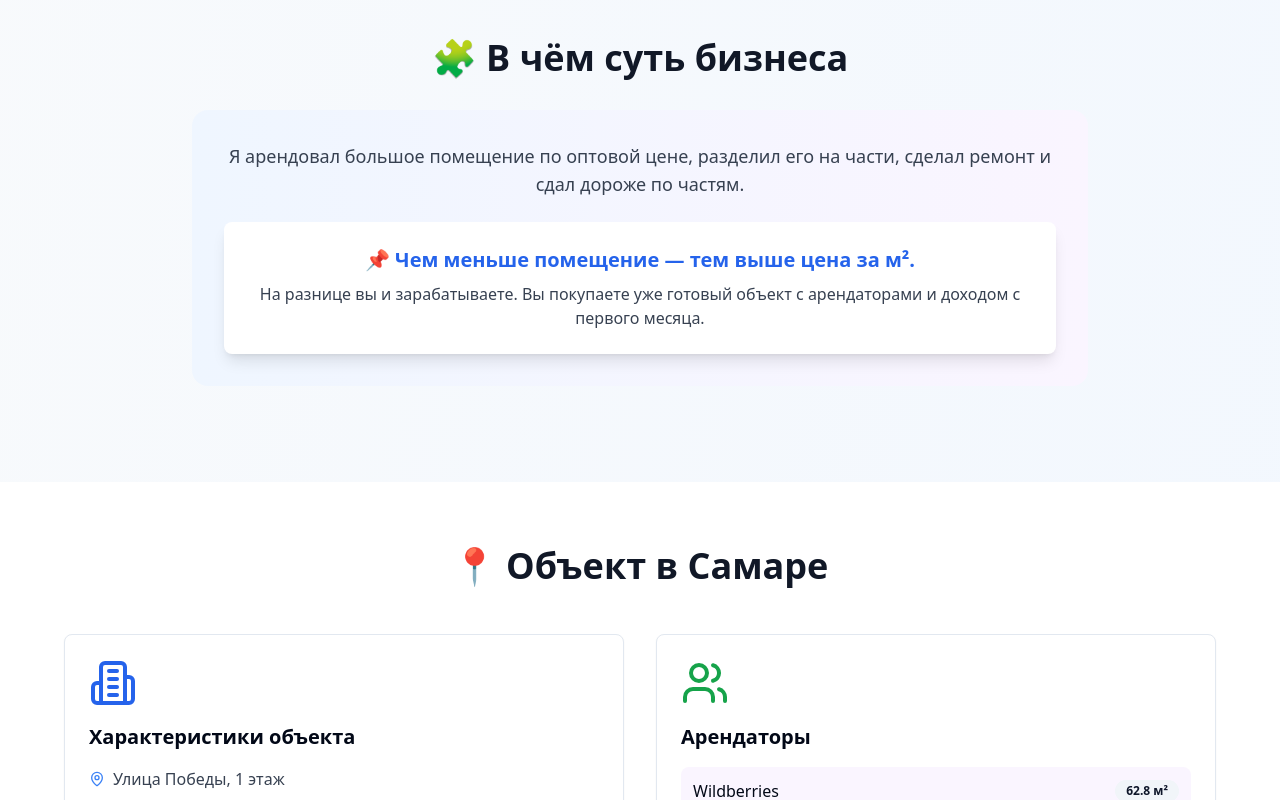
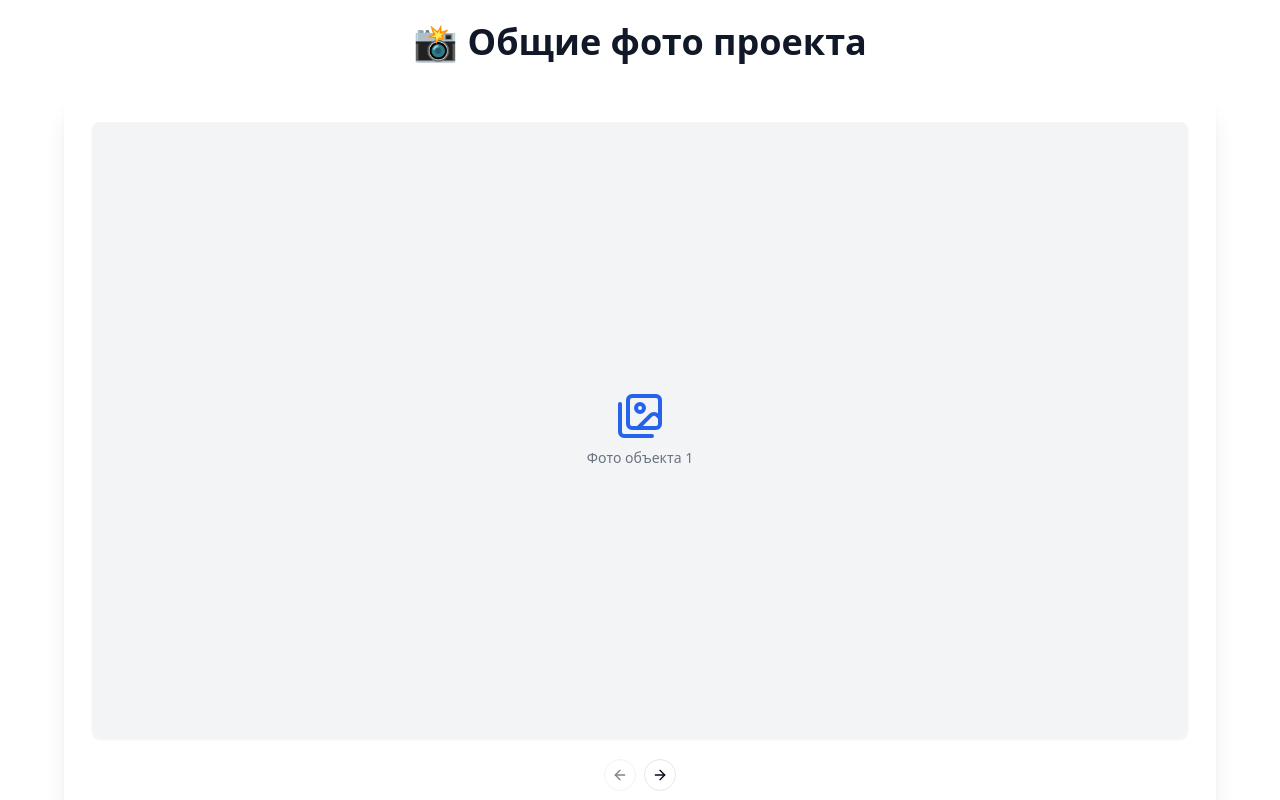
Before and after one commit to DmCh19/rent-ready-business-now, a React (Vite) app: page / in a window 1280 px wide. Shown: the part 680-1480 px from the top of the page. Built offline with nearby package versions, Linux system fonts and the light colour scheme.

Commit message:
Add photo for general business
Add a method to include a general photo in the business overview.

```diff
--- a/src/pages/Index.tsx
+++ b/src/pages/Index.tsx
@@ -1,12 +1,15 @@
+
 import { Card, CardContent } from "@/components/ui/card";
 import { Button } from "@/components/ui/button";
 import { Input } from "@/components/ui/input";
 import { Textarea } from "@/components/ui/textarea";
 import { Badge } from "@/components/ui/badge";
-import { Building2, TrendingUp, Clock, DollarSign, Shield, Users, Calculator, Phone, Mail, MapPin, Star, CheckCircle, FileCheck, ClipboardList, BookOpen, UserCheck } from "lucide-react";
+import { Building2, TrendingUp, Clock, DollarSign, Shield, Users, Calculator, Phone, Mail, MapPin, Star, CheckCircle, FileCheck, ClipboardList, BookOpen, UserCheck, Images } from "lucide-react";
 import { useState } from "react";
 import { useToast } from "@/hooks/use-toast";
 import { Dialog, DialogContent, DialogHeader, DialogTitle, DialogTrigger } from "@/components/ui/dialog";
+import { Carousel, CarouselContent, CarouselItem, CarouselNext, CarouselPrevious } from "@/components/ui/carousel";
+import { AspectRatio } from "@/components/ui/aspect-ratio";
 
 const Index = () => {
   const [formData, setFormData] = useState({
@@ -73,6 +76,45 @@ const Index = () => {
             <Button size="lg" className="bg-green-500 hover:bg-green-600 text-white px-8 py-4 text-lg">
               Узнать подробности
             </Button>
+          </div>
+        </div>
+      </section>
+
+      {/* Project Photos Carousel */}
+      <section className="py-12 bg-white">
+        <div className="container mx-auto px-4">
+          <div className="max-w-6xl mx-auto">
+            <h2 className="text-3xl md:text-4xl font-bold text-center mb-8 text-gray-900">
+              📸 Общие фото проекта
+            </h2>
+            <Card className="border-none shadow-xl overflow-hidden">
+              <CardContent className="p-6">
+                <Carousel className="w-full">
+                  <CarouselContent>
+                    {[1, 2, 3, 4].map((index) => (
+                      <CarouselItem key={index}>
+                        <div className="p-1">
+                          <Card className="border-none overflow-hidden">
+                            <CardContent className="p-0">
+                              <AspectRatio ratio={16/9} className="bg-gray-100 flex items-center justify-center">
+                                <div className="flex flex-col items-center justify-center text-center gap-2">
+                                  <Images className="w-12 h-12 text-blue-600" />
+                                  <p className="text-sm text-gray-500">Фото объекта {index}</p>
+                                </div>
+                              </AspectRatio>
+                            </CardContent>
+                          </Card>
+                        </div>
+                      </CarouselItem>
+                    ))}
+                  </CarouselContent>
+                  <div className="mt-4 flex items-center justify-center gap-2">
+                    <CarouselPrevious className="relative inset-auto left-0 right-0 top-0 translate-y-0" />
+                    <CarouselNext className="relative inset-auto left-0 right-0 top-0 translate-y-0" />
+                  </div>
+                </Carousel>
+              </CardContent>
+            </Card>
           </div>
         </div>
       </section>
```
